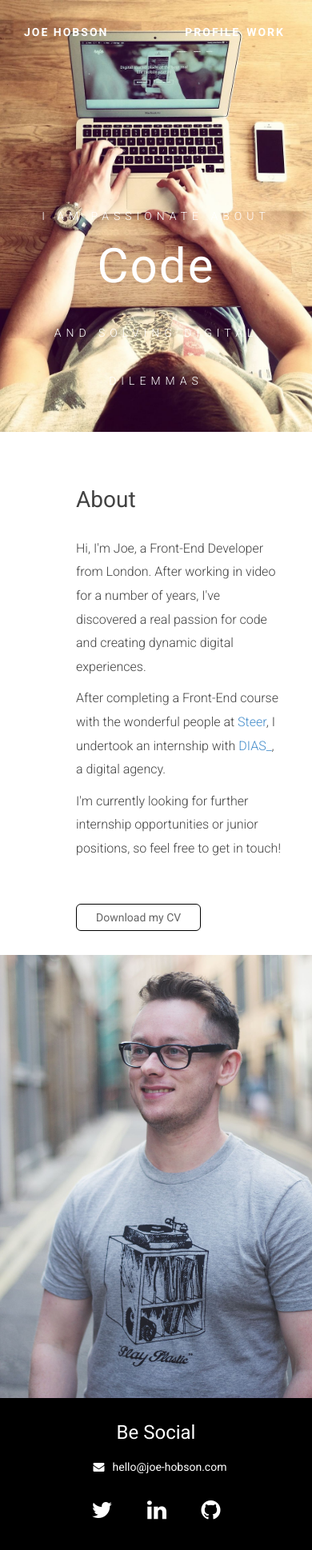
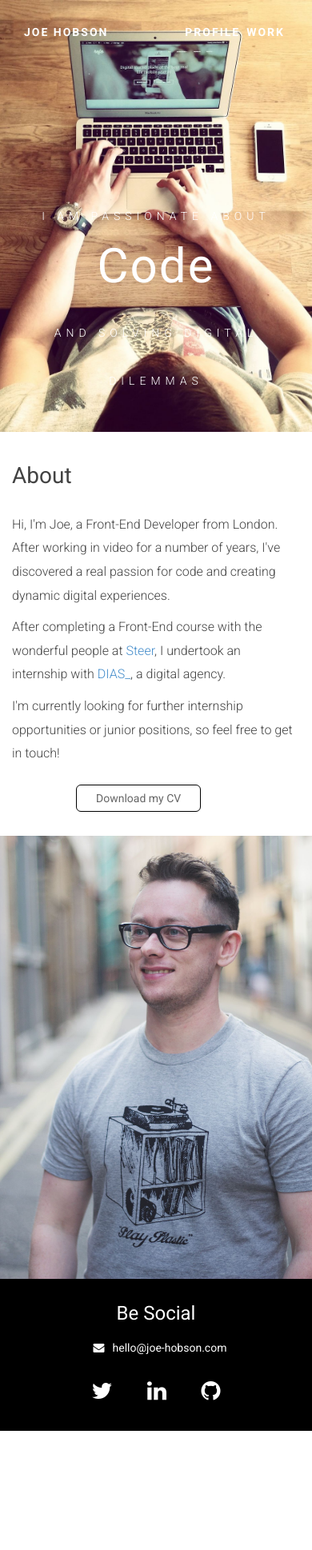
Before and after one commit to fant0mex/portfolio, a Jekyll site: the page built from 01-profile.md, in a window 390 px wide. Shown: the whole page at 80% size. Built offline with Jekyll 4.4.1, drawn with Linux system fonts in a browser that asks for light colours; nearby versions of some CDN libraries; after the commit the page ends 1789 px from its top, so only the background shows below that.

Commit message:
profile responsive

```diff
--- a/_sass/main.sass
+++ b/_sass/main.sass
@@ -453,8 +453,9 @@ iframe
 /*Profile*/
 
 .bio, .blogfull
+  padding: 0
   +respond-to(not-sm)
-  padding: 30px 20px 30px 80px
+    padding: 30px 20px 30px 80px
   body
     background-color: #eee
   h3
--- a/css/main.css
+++ b/css/main.css
@@ -607,18 +607,24 @@ iframe {
 /*Profile */
 /* line 455, ../_sass/main.sass */
 .bio, .blogfull {
-  padding: 30px 20px 30px 80px;
+  padding: 0;
 }
-/* line 458, ../_sass/main.sass */
+@media only screen and (min-width: 1044px) {
+  /* line 455, ../_sass/main.sass */
+  .bio, .blogfull {
+    padding: 30px 20px 30px 80px;
+  }
+}
+/* line 459, ../_sass/main.sass */
 .bio body, .blogfull body {
   background-color: #eeeeee;
 }
-/* line 460, ../_sass/main.sass */
+/* line 461, ../_sass/main.sass */
 .bio h3, .blogfull h3 {
   font-size: 28px;
   padding: 20px 0;
 }
-/* line 463, ../_sass/main.sass */
+/* line 464, ../_sass/main.sass */
 .bio p, .blogfull p {
   padding-right: 4px;
   line-height: 1.85;
@@ -626,29 +632,29 @@ iframe {
   font-weight: 300;
 }
 @media only screen and (min-width: 768px) {
-  /* line 463, ../_sass/main.sass */
+  /* line 464, ../_sass/main.sass */
   .bio p, .blogfull p {
     padding: 0 130px 20px 0;
   }
 }
-/* line 470, ../_sass/main.sass */
+/* line 471, ../_sass/main.sass */
 .bio p:last-child, .blogfull p:last-child {
   margin-bottom: 24px;
 }
 
-/* line 474, ../_sass/main.sass */
+/* line 475, ../_sass/main.sass */
 .profile-pic img {
   width: 100%;
   height: 100%;
 }
 
-/* line 477, ../_sass/main.sass */
+/* line 478, ../_sass/main.sass */
 .cv {
   padding-left: 80px;
   padding-bottom: 30px;
 }
 
-/* line 480, ../_sass/main.sass */
+/* line 481, ../_sass/main.sass */
 .btn {
   background-color: white;
   border-radius: 6px;
@@ -661,7 +667,7 @@ iframe {
   text-shadow: 0px 1px 0px white;
 }
 
-/* line 490, ../_sass/main.sass */
+/* line 491, ../_sass/main.sass */
 .special {
   padding: 0;
 }
```
